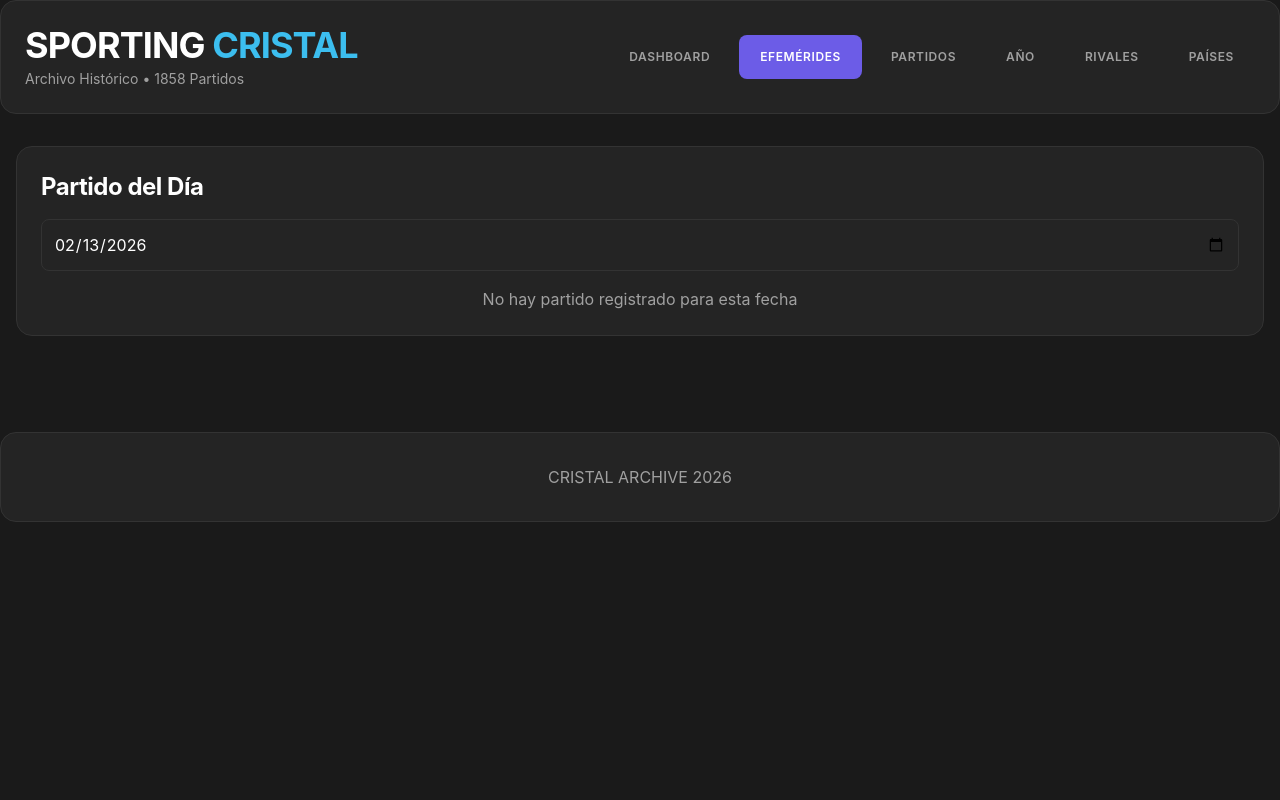
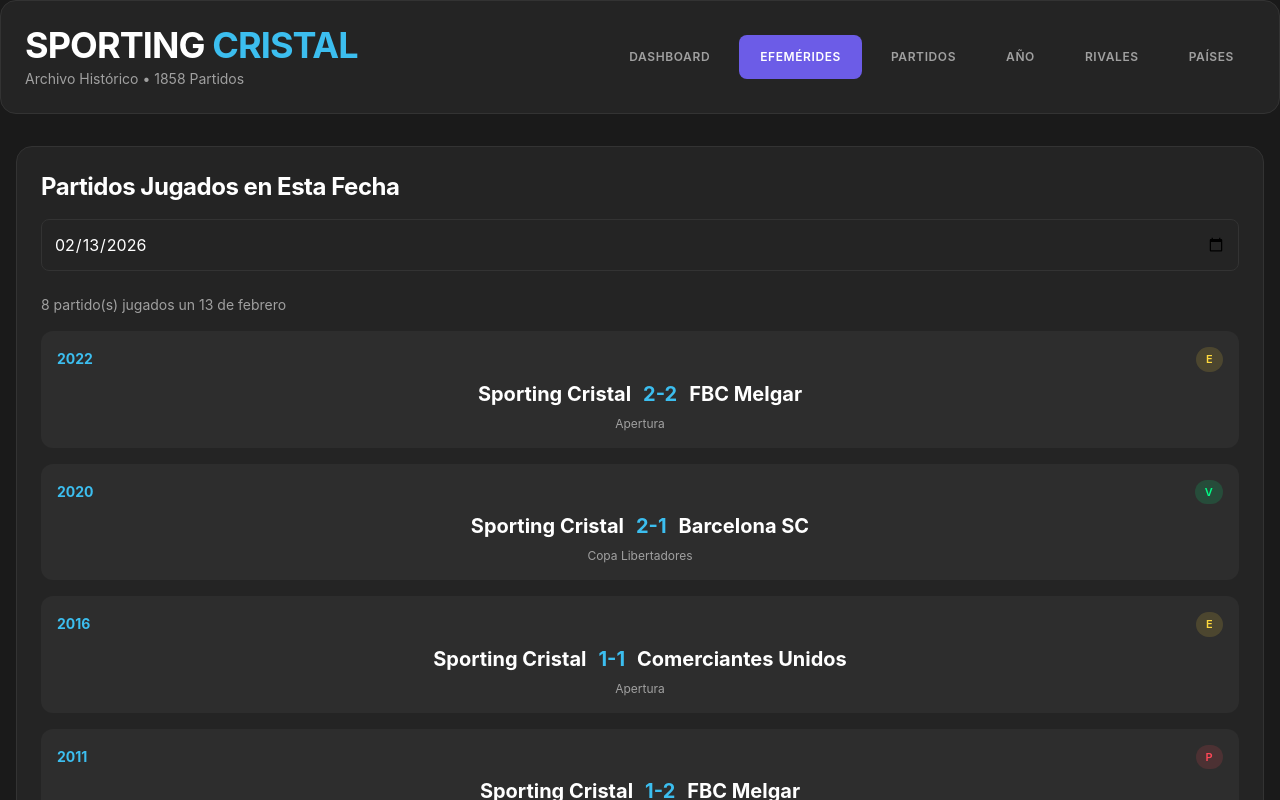
Before and after one commit to soysebiche/sc, a React (Create React App) app: page / in a window 1280 px wide. Both pictures are taken after a click on the button "EFEMÉRIDES". Shown: the top 800 px of the page. Built offline with nearby package versions, Linux system fonts and the light colour scheme; a web font is replaced by a local one.

Commit message:
Fix: efemerides now shows all matches for day/month across all years

```diff
--- a/src/App.js
+++ b/src/App.js
@@ -203,6 +203,22 @@
 
   const todayMatch = data.find(m => m.Fecha === selectedDate);
 
+  // Find all matches on the same day/month (any year)
+  const getMatchesForDayMonth = (dateStr) => {
+    if (!dateStr || dateStr === 'TBD') return [];
+    const parts = dateStr.split('-');
+    if (parts.length !== 3) return [];
+    const month = parts[1];
+    const day = parts[2];
+    return data.filter(m => {
+      if (!m.Fecha || m.Fecha === 'TBD') return false;
+      const mParts = m.Fecha.split('-');
+      return mParts[1] === month && mParts[2] === day;
+    }).sort((a, b) => new Date(b.Fecha) - new Date(a.Fecha));
+  };
+
+  const efemeridesMatches = getMatchesForDayMonth(selectedDate);
+
   const years = getUniqueYears(initialData);
   const months = getUniqueMonths(initialData);
 
@@ -358,7 +374,7 @@
         {activeTab === 'efemerides' && (
           <div className="space-y-6 animate-fade-in">
             <div className="card-static p-6">
-              <h2 className="text-2xl font-bold text-white mb-4">Partido del Día</h2>
+              <h2 className="text-2xl font-bold text-white mb-4">Partidos Jugados en Esta Fecha</h2>
               <input
                 type="date"
                 value={selectedDate}
@@ -366,23 +382,29 @@
                 className="w-full"
                 style={{ background: 'var(--bg-card)', color: 'var(--text-primary)', border: '1px solid var(--border-subtle)', borderRadius: '8px', padding: '12px' }}
               />
-              {todayMatch ? (
-                <div className="mt-6 p-6 rounded-xl" style={{ background: 'var(--bg-card-hover)' }}>
-                  <p className="text-lg font-semibold mb-4" style={{ color: 'var(--text-secondary)' }}>{getCurrentDateText()}</p>
-                  <div className="flex items-center justify-center gap-4 text-3xl font-bold mb-4">
-                    <span className="text-white">{todayMatch["Equipo Local"]}</span>
-                    <span className="text-cyan" style={{ color: 'var(--accent-cyan)' }}>{todayMatch.Marcador}</span>
-                    <span className="text-white">{todayMatch["Equipo Visita"]}</span>
-                  </div>
-                  <div className="text-center">
-                    <span className={`badge ${todayMatch.Resultado === 'V' ? 'badge-green' : todayMatch.Resultado === 'E' ? 'badge-yellow' : 'badge-red'}`}>
-                      {todayMatch.Resultado === 'V' ? 'VICTORIA' : todayMatch.Resultado === 'E' ? 'EMPATE' : 'DERROTA'}
-                    </span>
-                    <p className="mt-2 text-sm" style={{ color: 'var(--text-secondary)' }}>{todayMatch.Torneo} • {todayMatch.Año}</p>
-                    {todayMatch["Goles (Solo SC)"] && todayMatch["Goles (Solo SC)"] !== '-' && (
-                      <p className="mt-3 text-sm" style={{ color: 'var(--accent-cyan)' }}>Goles: {todayMatch["Goles (Solo SC)"]}</p>
-                    )}
-                  </div>
+              {efemeridesMatches.length > 0 ? (
+                <div className="mt-6 space-y-4">
+                  <p className="text-sm" style={{ color: 'var(--text-secondary)' }}>{efemeridesMatches.length} partido(s) jugados un {efemeridesMatches[0]?.Fecha ? new Date(efemeridesMatches[0].Fecha + 'T00:00:00').toLocaleDateString('es-ES', { day: 'numeric', month: 'long' }) : ''}</p>
+                  {efemeridesMatches.map((match, idx) => {
+                    const isHome = match["Equipo Local"] === "Sporting Cristal";
+                    const scGoals = isHome ? parseInt(match.Marcador.split('-')[0]) : parseInt(match.Marcador.split('-')[1]);
+                    const oppGoals = isHome ? parseInt(match.Marcador.split('-')[1]) : parseInt(match.Marcador.split('-')[0]);
+                    const result = scGoals > oppGoals ? 'V' : scGoals < oppGoals ? 'P' : 'E';
+                    return (
+                      <div key={idx} className="p-4 rounded-xl" style={{ background: 'var(--bg-card-hover)' }}>
+                        <div className="flex justify-between items-center mb-2">
+                          <span className="text-sm font-bold" style={{ color: 'var(--accent-cyan)' }}>{match.Año}</span>
+                          <span className={`badge ${result === 'V' ? 'badge-green' : result === 'E' ? 'badge-yellow' : 'badge-red'}`}>{result}</span>
+                        </div>
+                        <div className="flex items-center justify-center gap-3 text-xl font-bold">
+                          <span className="text-white">{match["Equipo Local"]}</span>
+                          <span style={{ color: 'var(--accent-cyan)' }}>{match.Marcador}</span>
+                          <span className="text-white">{match["Equipo Visita"]}</span>
+                        </div>
+                        <p className="text-xs text-center mt-2" style={{ color: 'var(--text-secondary)' }}>{match.Torneo}</p>
+                      </div>
+                    );
+                  })}
                 </div>
               ) : (
                 <p className="mt-4 text-center" style={{ color: 'var(--text-secondary)' }}>No hay partido registrado para esta fecha</p>
```
